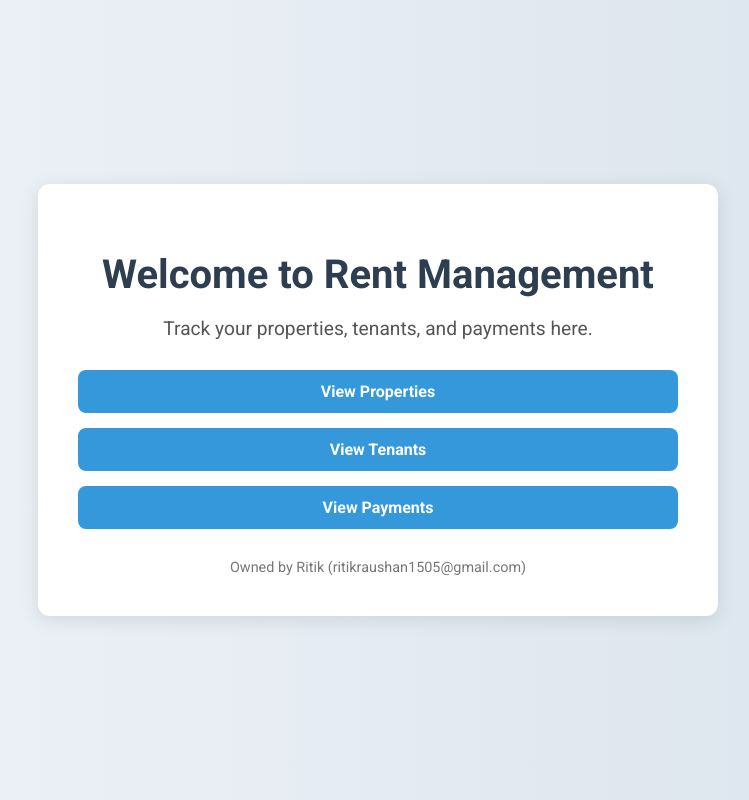
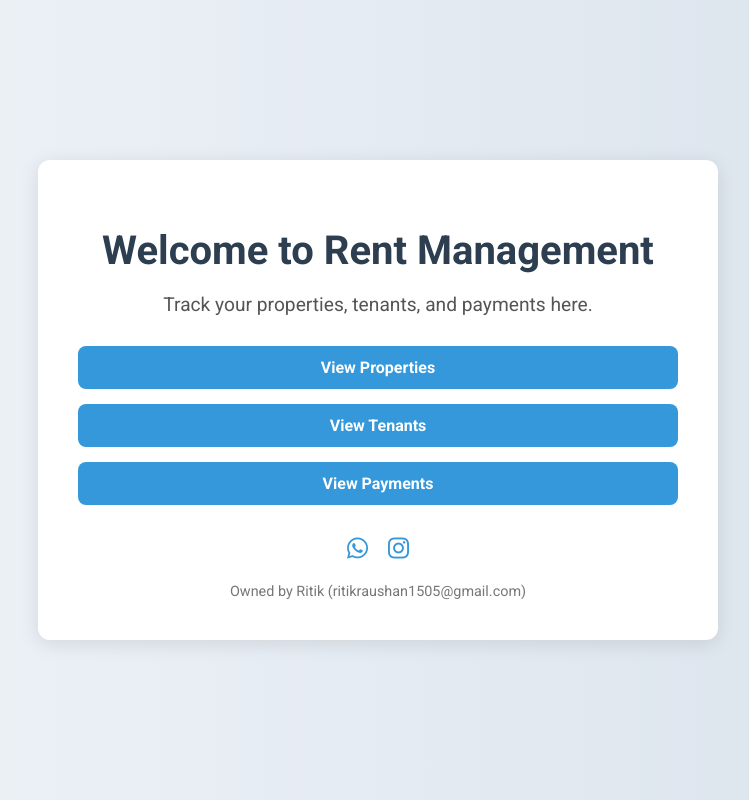
Before and after one commit to Ritik1505/rentmanagement, a Flask app: page / in a window 1280 px wide. Shown: the whole page, without its empty margins (262-1011 px from the left). Run offline with Flask 3, Linux system fonts and the light colour scheme.

Commit message:
Add WhatsApp and Instagram icons to homepage

```diff
--- a/templates/index.html
+++ b/templates/index.html
@@ -5,6 +5,7 @@
   <meta name="viewport" content="width=device-width, initial-scale=1.0" />
   <title>Rent Management</title>
   <link href="https://fonts.googleapis.com/css2?family=Roboto:wght@400;700&display=swap" rel="stylesheet" />
+  <link rel="stylesheet" href="https://cdnjs.cloudflare.com/ajax/libs/font-awesome/6.5.0/css/all.min.css" />
   <style>
     body {
       margin: 0;
@@ -64,6 +65,7 @@
     .footer {
       font-size: 0.9rem;
       color: #777;
+      margin-top: 20px;
     }
 
     .footer a {
@@ -73,6 +75,23 @@
 
     .footer a:hover {
       text-decoration: underline;
+    }
+
+    .social-icons {
+      margin-top: 20px;
+      display: flex;
+      justify-content: center;
+      gap: 20px;
+    }
+
+    .social-icons a {
+      color: #3498db;
+      font-size: 1.5rem;
+      transition: color 0.3s ease;
+    }
+
+    .social-icons a:hover {
+      color: #2980b9;
     }
   </style>
 </head>
@@ -87,6 +106,11 @@
       <a href="/payments">View Payments</a>
     </div>
 
+    <div class="social-icons">
+      <a href="https://wa.me/918210382612" target="_blank" title="WhatsApp"><i class="fab fa-whatsapp"></i></a>
+      <a href="https://www.instagram.com/ritik.raushan.1505" target="_blank" title="Instagram"><i class="fab fa-instagram"></i></a>
+    </div>
+
     <div class="footer">
       Owned by Ritik (<a href="mailto:ritikraushan1505@gmail.com">ritikraushan1505@gmail.com</a>)
     </div>
```
